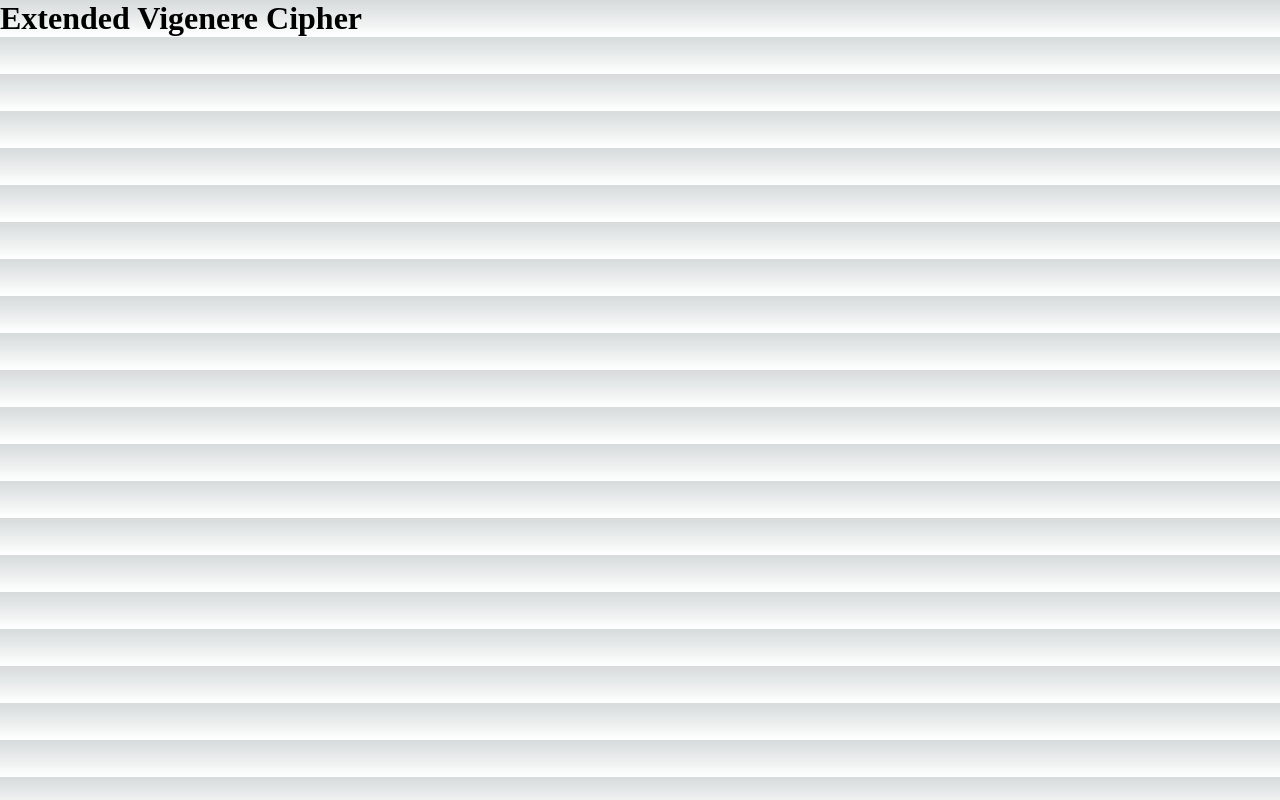
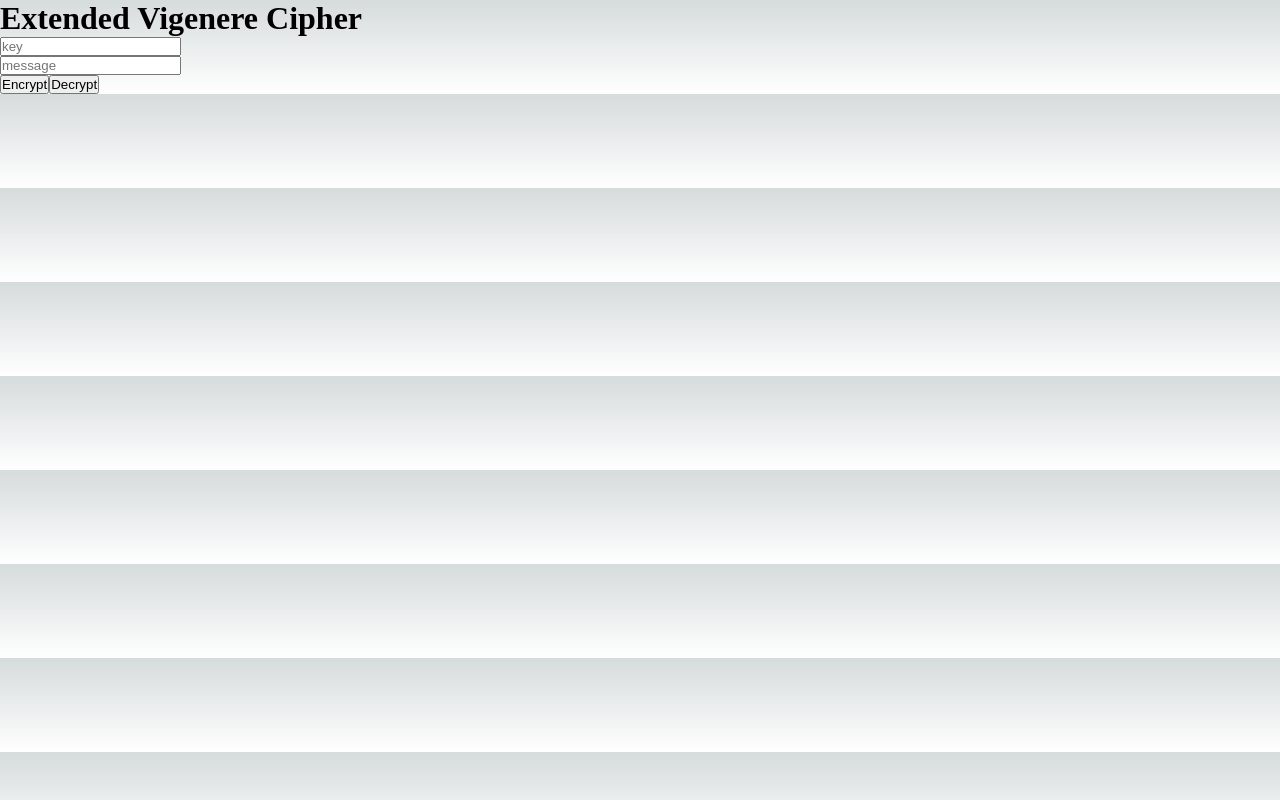
Before and after one commit to malikrafsan/Cipher-Tool, a Next.js app: page /extended-vigenere-cipher in a window 1280 px wide. Built offline with nearby package versions, Linux system fonts and the light colour scheme.

Commit message:
add extended vigenere cipher

```diff
--- a/src/pages/extended-vigenere-cipher.tsx
+++ b/src/pages/extended-vigenere-cipher.tsx
@@ -1,7 +1,43 @@
+import { useState } from "react";
+
+import { Input } from "@/components";
+import { ExtendedVigenereCipherSrv } from "@/services";
+
 const ExtendedVigenereCipher = () => {
+  const [key, setKey] = useState("");
+  const [msg, setMsg] = useState("");
+  const [result, setResult] = useState("");
+
+	const onEncrypt = () => {
+    const affineCipherSrv = new ExtendedVigenereCipherSrv(key);
+    const result = affineCipherSrv.encrypt(msg);
+    setResult(result);
+  };
+
+  const onDecrypt = () => {
+    const affineCipherSrv = new ExtendedVigenereCipherSrv(key);
+    const result = affineCipherSrv.decrypt(msg);
+    setResult(result);
+  };
+
   return (
     <div>
       <h1>Extended Vigenere Cipher</h1>
+      <Input
+        inputHandlers={[
+          {
+            inputVal: key,
+            onChangeInput: (e) => setKey(e.target.value),
+            name: "key",
+            placeholder: "key",
+          },
+        ]}
+        msg={msg}
+        onChangeMsg={(e) => setMsg(e.target.value)}
+        onEncrypt={onEncrypt}
+        onDecrypt={onDecrypt}
+        result={result}
+      />
     </div>
   );
 };
--- /dev/null
+++ b/src/services/extended-vigenere-cipher-srv.ts
@@ -0,0 +1,31 @@
+import ICipherSrv from "./cipher-srv";
+
+class ExtendedVigenereCipher implements ICipherSrv {
+  private key: string;
+
+  constructor(key: string) {
+    this.key = key;
+  }
+
+  encrypt(data: string): string {
+    let cipher = "";
+
+    for (let i = 0; i < data.length; i++) {
+        let x = (data[i].charCodeAt(0) + this.key[i % this.key.length].charCodeAt(0)) % 256;
+        cipher += String.fromCharCode(x);
+    }
+    return cipher;
+  }
+
+  decrypt(data: string): string {
+    let cipher = "";
+
+    for (let i = 0; i < data.length; i++) {
+        let x = (data[i].charCodeAt(0) - this.key[i % this.key.length].charCodeAt(0) + 256) % 256;
+        cipher += String.fromCharCode(x);
+    }
+    return cipher;
+  }
+}
+
+export default ExtendedVigenereCipher;
--- a/src/services/index.ts
+++ b/src/services/index.ts
@@ -3,11 +3,13 @@ import HillCipherSrv from "./hill-cipher-srv";
 import AffineCipherSrv from "./affine-cipher-srv";
 import AutoKeyVigenereCipherSrv from "./auto-key-vigenere-cipher-srv";
 import VigenereCipherSrv from "./vigenere-cipher-srv";
+import ExtendedVigenereCipherSrv from "./extended-vigenere-cipher-srv"
 
 export {
   type ICipherSrv,
   HillCipherSrv,
   AffineCipherSrv,
   AutoKeyVigenereCipherSrv,
-  VigenereCipherSrv
+  VigenereCipherSrv,
+  ExtendedVigenereCipherSrv
 };
```
